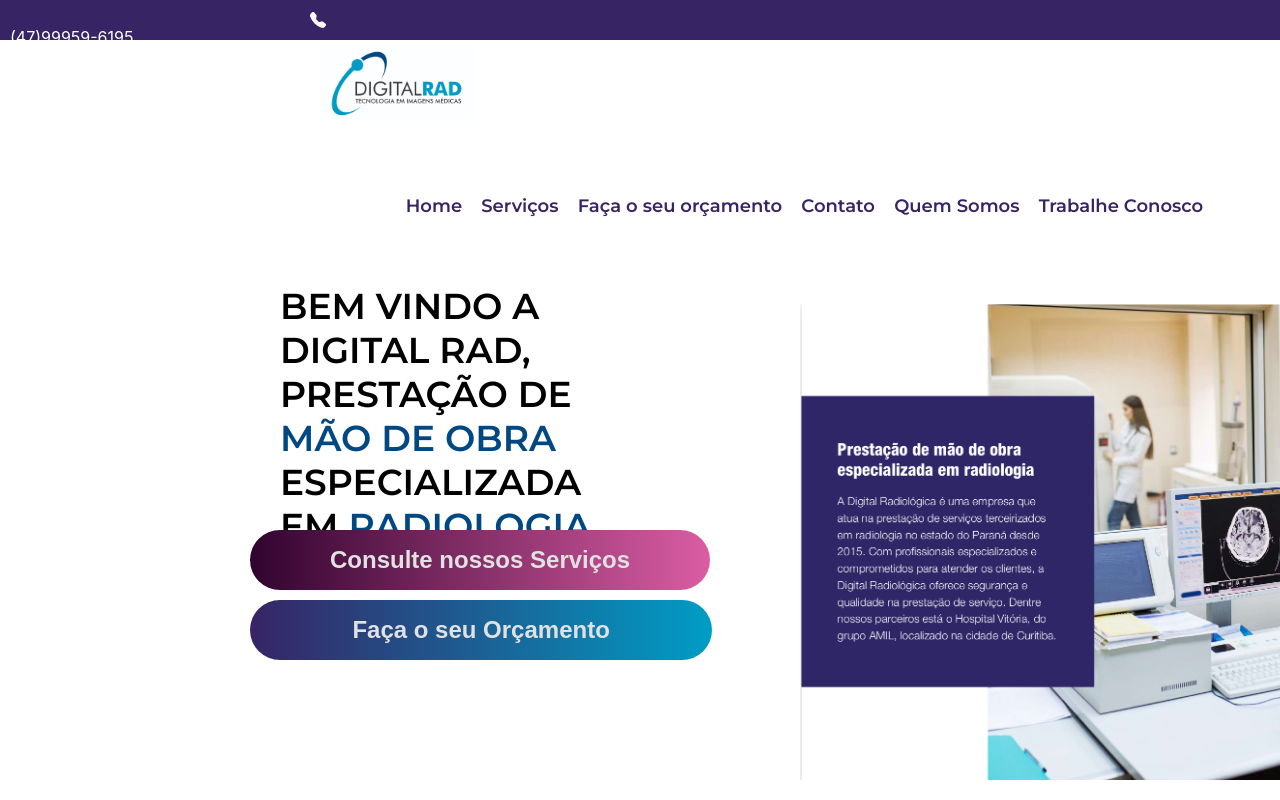
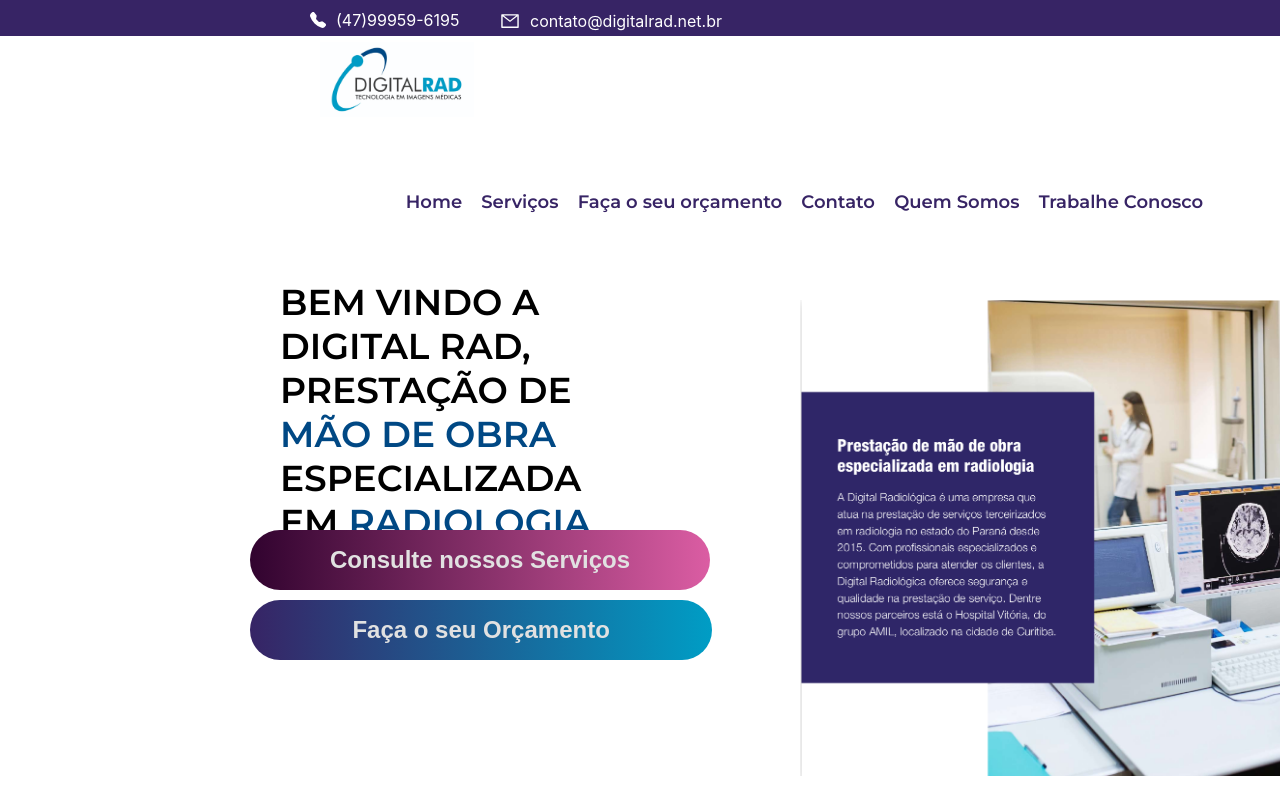
Before and after one commit to lmgaspa/paduan, a React (Create React App) app: page / in a window 1280 px wide. Shown: the top 800 px of the page. Built offline with nearby package versions, Linux system fonts and the light colour scheme.

Commit message:
quinto commit

```diff
--- a/src/components/PreNavBar.js
+++ b/src/components/PreNavBar.js
@@ -10,10 +10,10 @@ export default function PreNavBar() {
       <BsFillTelephoneFill />
       </div>
       <p>(47)99959-6195</p>
-      <div className={styles.prenavbaricons}>
+      <div className={styles.prenavbaricons1}>
       <AiOutlineMail />
       </div>
-      <p>contato@digitalrad.net.br</p>
+      <p className={styles.p1}>contato@digitalrad.net.br</p>
     </div>
   )
 }
--- a/src/layouts/prenavbar.module.css
+++ b/src/layouts/prenavbar.module.css
@@ -1,7 +1,7 @@
 .prenavbar {
     background-color: #372465;
     color: white;
-    height: 40px;
+    height: 36px;
 }
 
 .prenavbaricons {
@@ -11,10 +11,22 @@
     padding-top: 12px;
 }
 
+.prenavbaricons1 {
+    margin-top: -35px;
+    padding-left: 500px;
+    font-size: 20px;
+}
+
 .prenavbar p {
-    margin-top: -1px;
+    margin-top: -18px;
     padding-right: 20px;
-    padding-left: 10px;
+    padding-left: 336px;
+}
+
+.prenavbar .p1 {
+    margin-top: -25px;
+    padding-right: 20px;
+    padding-left: 530px;
 }
 
 @media (min-width: 768px) and (max-width: 1024px) {
```
